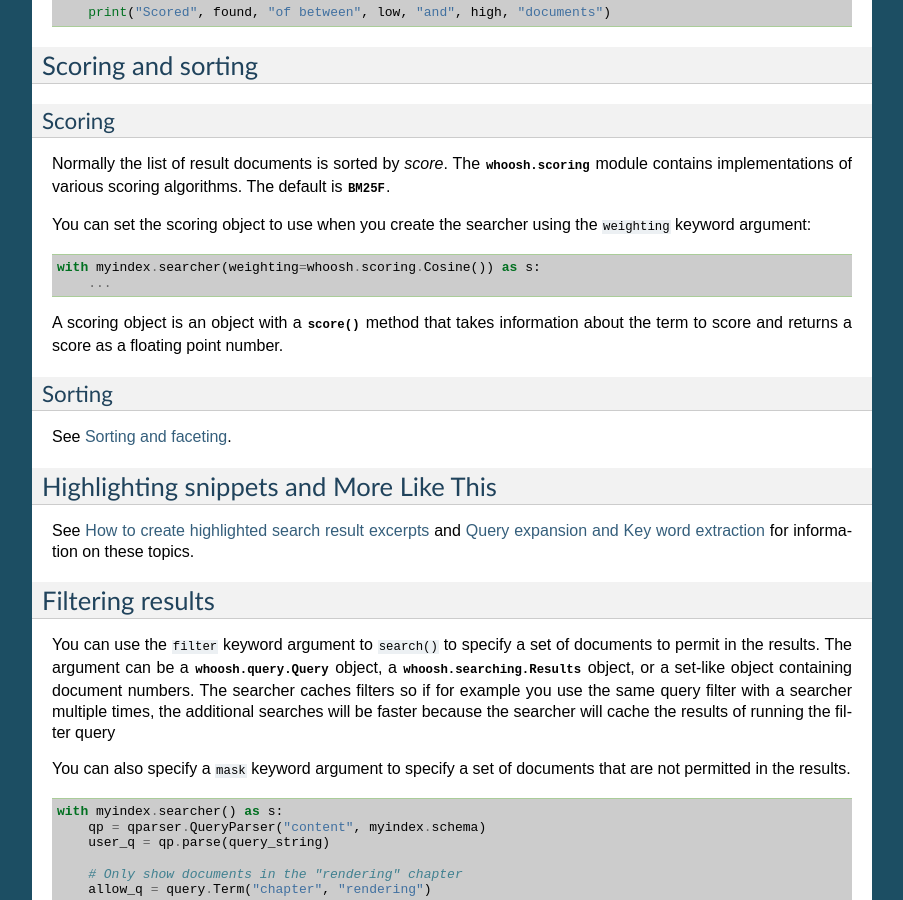
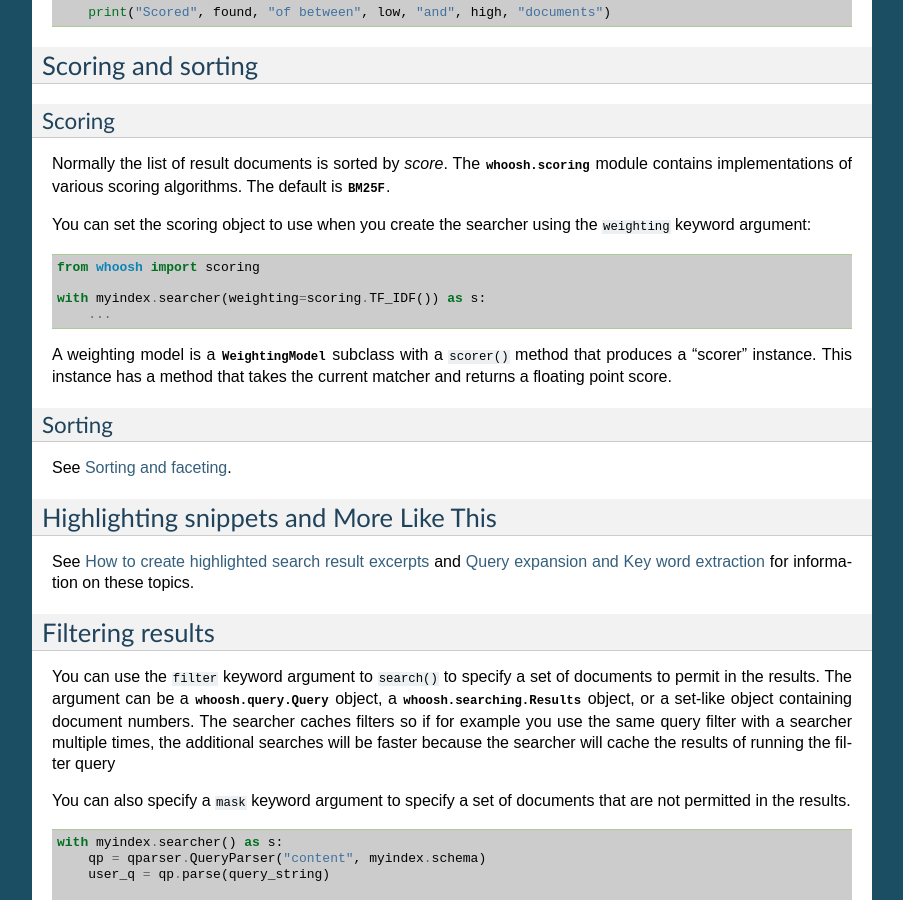
Before and after one commit to dex4er/whoosh, a Sphinx documentation site: the page built from docs/source/searching.rst, in a window 1280 px wide and 900 px high, scrolled down 1885 px. Shown: the whole window, without its empty margins (198-1101 px from the left). Built offline with Sphinx 7.4.7, drawn with Linux system fonts in a browser that asks for light colours.

Commit message:
Removed reference to old "Cosine" scoring object. Fixes issue #315.

```diff
--- a/docs/source/searching.rst
+++ b/docs/source/searching.rst
@@ -135,12 +135,14 @@ algorithms. The default is :class:`~whoosh.scoring.BM25F`.
 You can set the scoring object to use when you create the searcher using the
 ``weighting`` keyword argument::
 
-    with myindex.searcher(weighting=whoosh.scoring.Cosine()) as s:
+    from whoosh import scoring
+
+    with myindex.searcher(weighting=scoring.TF_IDF()) as s:
         ...
 
-A scoring object is an object with a :meth:`~whoosh.scoring.Weighting.score`
-method that takes information about the term to score and returns a score as a
-floating point number.
+A weighting model is a :class:`~whoosh.scoring.WeightingModel` subclass with a
+``scorer()`` method that produces a "scorer" instance. This instance has a
+method that takes the current matcher and returns a floating point score.
 
 Sorting
 -------
```
